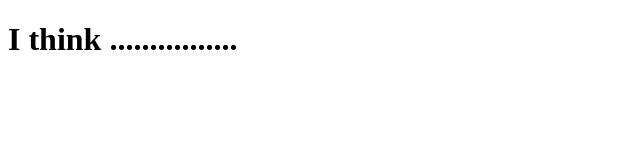
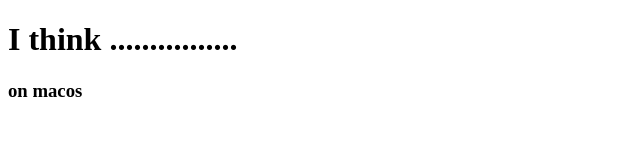
Before and after one commit to davidhuangjf/pyth, a plain HTML site: page day2/index.html in a window 1280 px wide. Shown: the full height of the page, 0-640 px from the left. Drawn offline with Linux system fonts and the light colour scheme.

Commit message:
mac change

```diff
--- a/day2/index.html
+++ b/day2/index.html
@@ -6,5 +6,6 @@
 </head>
 <body>
     <h1>I think ................</h1>
+    <h3> on macos </h3>
 </body>
 </html>
```
